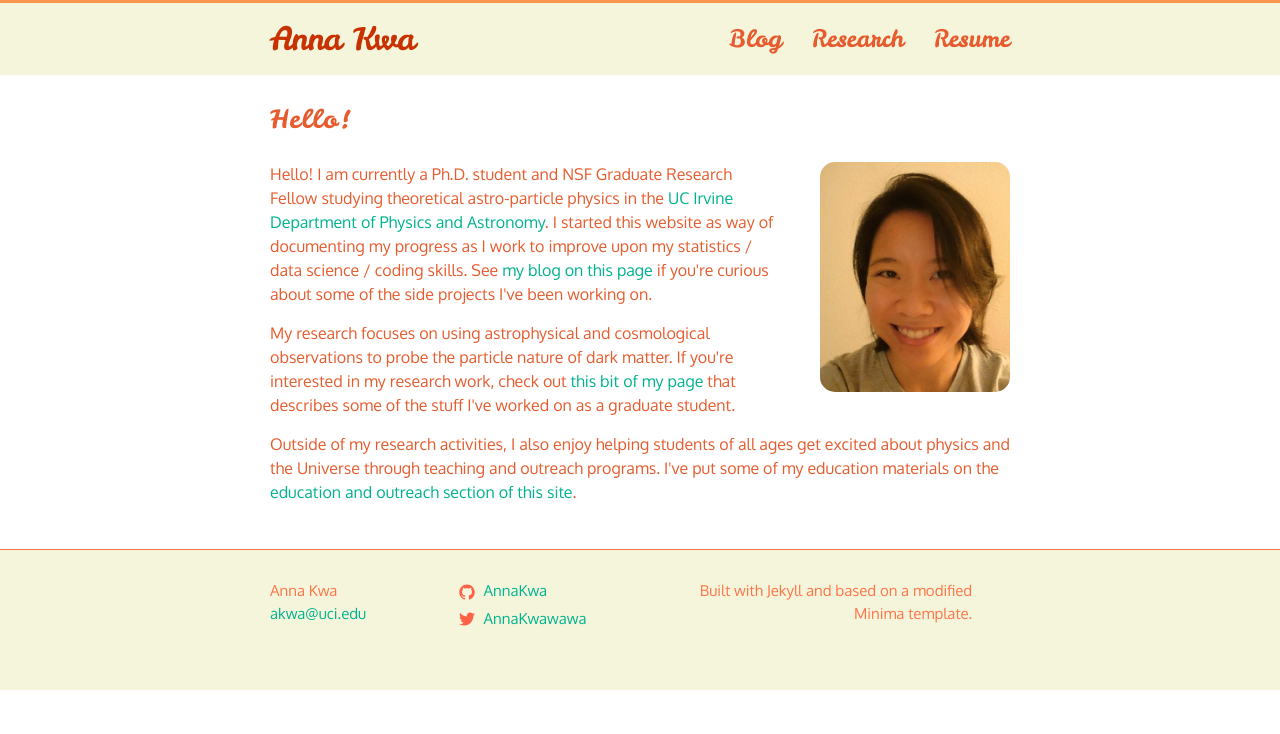
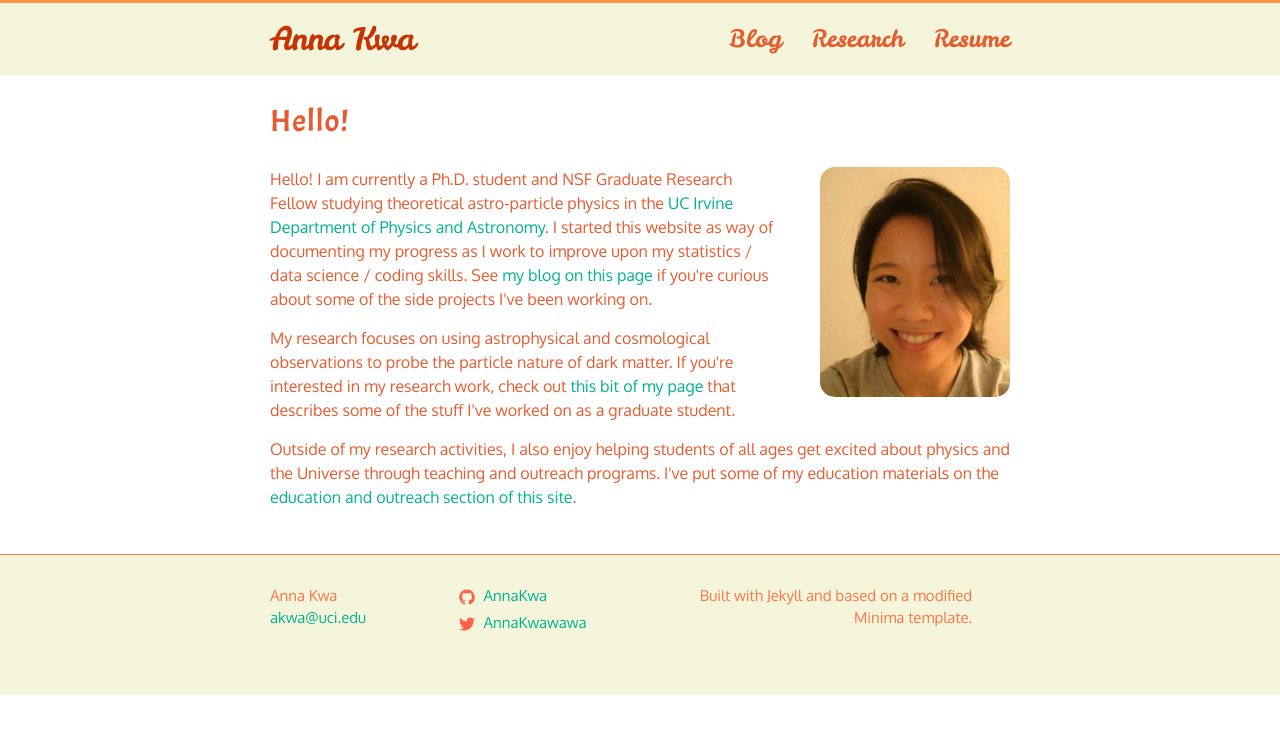
Before and after one commit to AnnaKwa/annakwa.github.io, a Jekyll site: the page built from index.md, in a window 1280 px wide. Shown: the top 734 px of the page. Built offline with Jekyll 4.4.1, drawn with Linux system fonts in a browser that asks for light colours; some web fonts are replaced.

Commit message:
post title heading fix

```diff
--- a/_sass/minima.scss
+++ b/_sass/minima.scss
@@ -2,7 +2,7 @@
 
 // Define defaults for each variable.
 
-@import url(//fonts.googleapis.com/css?family=Oxygen|Baumans|Bitter|Righteous|Leckerli+One|Itim|Cabin+Sketch:400,700);
+@import url(//fonts.googleapis.com/css?family=Oxygen|Baumans|Bitter|Righteous|Leckerli+One|Itim|Cabin+Sketch|Acme:400,700);
 
 $base-font-family: 'Oxygen', sans-serif;  //"Helvetica Neue", Helvetica, Arial, sans-serif !default;
 $base-font-size:   16px !default;
@@ -10,7 +10,7 @@ $base-font-weight: 300 !default;
 $small-font-size:  $base-font-size * 0.875 !default;
 $base-line-height: 1.5 !default;
 $title-font: Leckerli One;
-$post-title-font: Leckerli One;
+$post-title-font: Acme;
 
 $spacing-unit:     30px !default;
 
--- a/_sass/minima/_layout.scss
+++ b/_sass/minima/_layout.scss
@@ -219,7 +219,7 @@
 }
 
 .post-title {
-  @include relative-font-size(1.625);
+  @include relative-font-size(1.925);
   letter-spacing: 1px;
   line-height: 1;
   font-family:$post-title-font;
```
